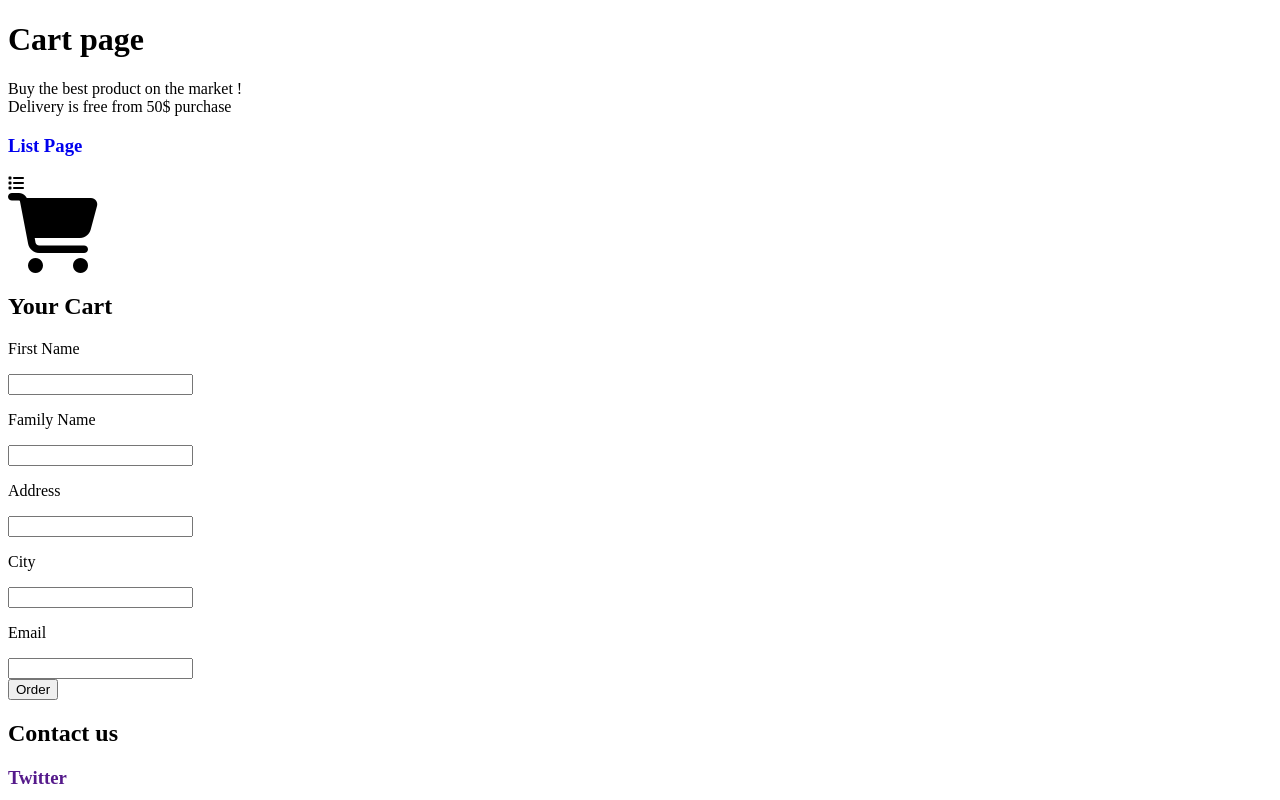
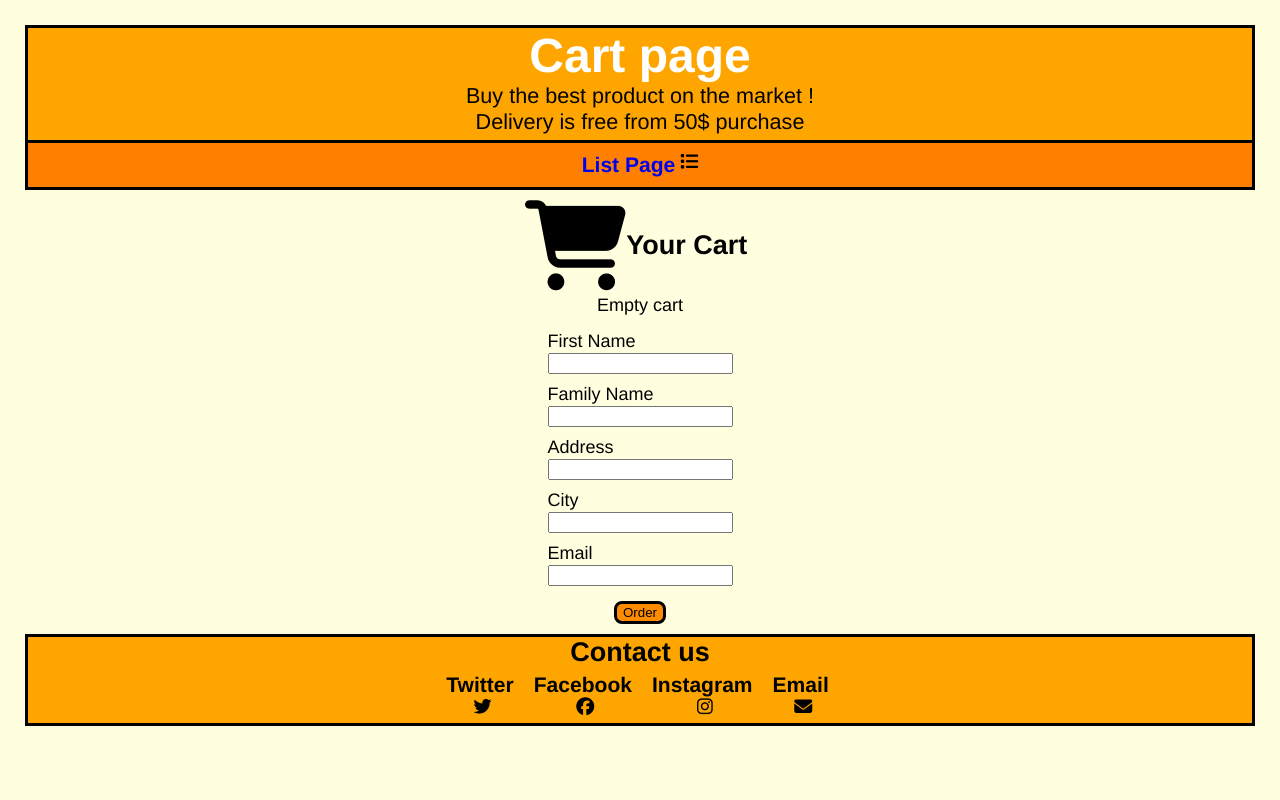
Before and after one commit to AlexMat02/Project-5, a website: page html/cartpage.html in a window 1280 px wide. Shown: the top 800 px of the page. Drawn offline with nearby package versions, Linux system fonts and the light colour scheme; files that its build step writes are made by us from their sources; the site is published under a folder, as on GitHub Pages, so addresses that start at the root find nothing.

Commit message:
Fixing links

```diff
--- a/html/cartpage.html
+++ b/html/cartpage.html
@@ -3,7 +3,7 @@
 <head>
     <title>Orinoco</title>
     <meta name="viewport" content="width=device-width, initial-scale=1">
-    <link rel="stylesheet" href="/css/main.css">
+    <link rel="stylesheet" href="../css/main.css">
     <script src="https://kit.fontawesome.com/ae97c26f24.js" crossorigin="anonymous"></script>
 </head>
 <body>
@@ -14,7 +14,7 @@
         </div>
     </header>
     <nav>
-        <a href="/index.html" style="text-decoration: none;"><h3 class="nav_title">List Page</h3></a>
+        <a href="../index.html" style="text-decoration: none;"><h3 class="nav_title">List Page</h3></a>
         <i class="fas fa-list nav_logo"></i>
     </nav>
     <main class="main-cartpage">
@@ -80,6 +80,6 @@
             </div>
         </div>
     </footer>
-    <script src="/javascript/cartpage.js"></script>
+    <script src="../javascript/cartpage.js"></script>
 </body>
 </html>
--- a/javascript/listpage.js
+++ b/javascript/listpage.js
@@ -4,10 +4,12 @@ let teddybearData = "";
 let listOfCartItems = JSON.parse(localStorage.getItem("listOfCartItems"));
 
 // Get Data from the backend
-fetch(urlBackend).then(response => response.json())
+fetch(urlBackend)
+    .then(response => response.json())
     .then(data => {  teddybearData = data
     let teddybearData_serialized = JSON.stringify(teddybearData);
     localStorage.setItem("backendData", teddybearData_serialized)
+    console.log("found out");
     }).catch((error) => {
     console.log(error);
 });
```
Also changed, not shown: html/orderconfirmation.html (+3 -3 lines), html/singleproduct1.html (+4 -4 lines).
